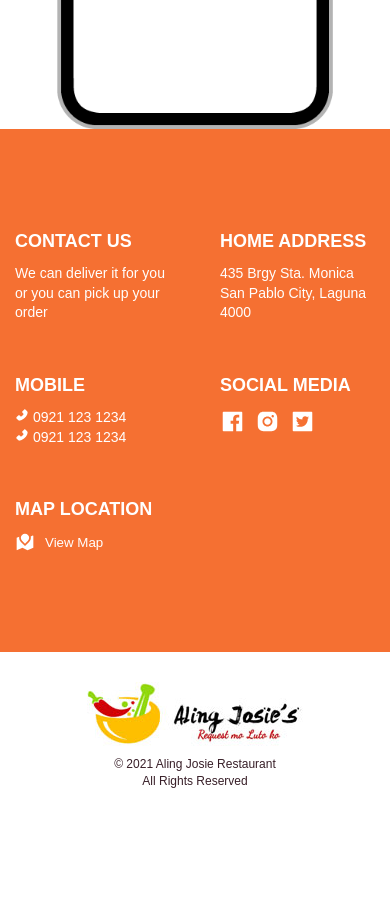
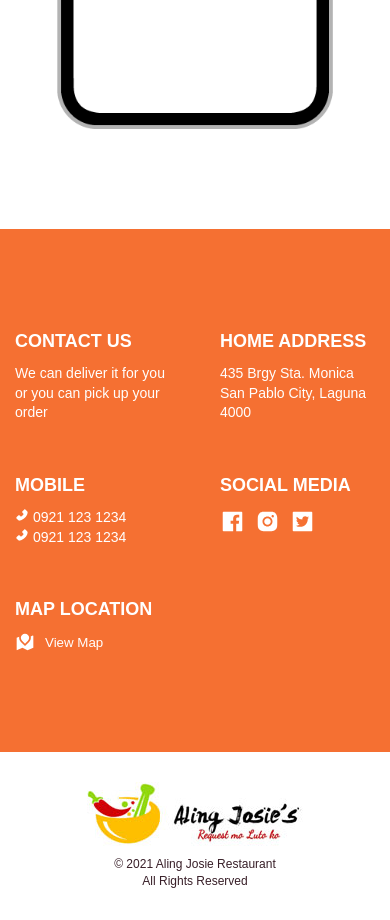
Before and after one commit to monmonplaza/dinzie, a React (Create React App) app: page / in a window 390 px wide. Shown: the part 5580-6500 px from the top of the page. Before the commit the page ends 6400 px from the top, so only its background shows below. Built offline with nearby package versions, Linux system fonts and the light colour scheme.

Commit message:
fix responsive

```diff
--- a/src/Components/Slider/SliderMain.js
+++ b/src/Components/Slider/SliderMain.js
@@ -10,8 +10,6 @@ import { isMobile } from "react-device-detect";
 const SliderMain = () => {
   const [nav1, setNav1] = React.useState(null);
   const [nav2, setNav2] = React.useState(null);
-
-  console.log(isMobile);
 
   const slider1 = React.useRef(null);
   const slider2 = React.useRef(null);
--- a/src/scss/components/_location.scss
+++ b/src/scss/components/_location.scss
@@ -94,6 +94,9 @@
   background-color: $light-d;
   background-color: $orange;
   color: $light;
+  @include media-query($mobile) {
+    margin-top: 10rem;
+  }
   &__grid {
     display: grid;
     grid-template-columns: 2.5fr 1fr 1fr 1fr 1fr;
@@ -157,15 +160,21 @@
   &__main {
     width: 80rem;
     max-width: 100%;
-
     background-color: $light;
     border-radius: 0.5rem;
     text-align: center;
     padding: 3rem;
+    @include media-query($mobile) {
+      margin: 1rem;
+    }
+
     iframe {
       width: 100%;
       min-height: 60rem;
       border: 1px solid #ccc;
+      @include media-query($mobile) {
+        width: 40rem;
+      }
     }
   }
 
```
